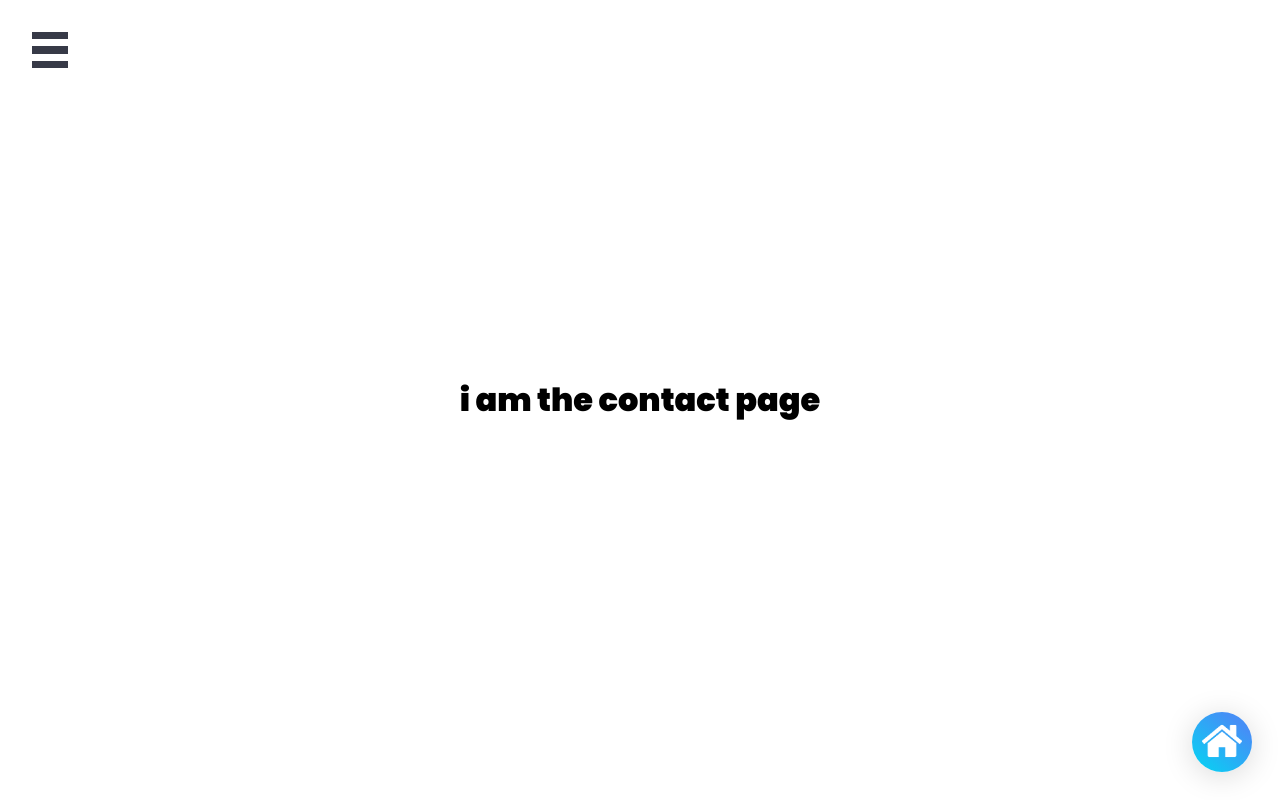
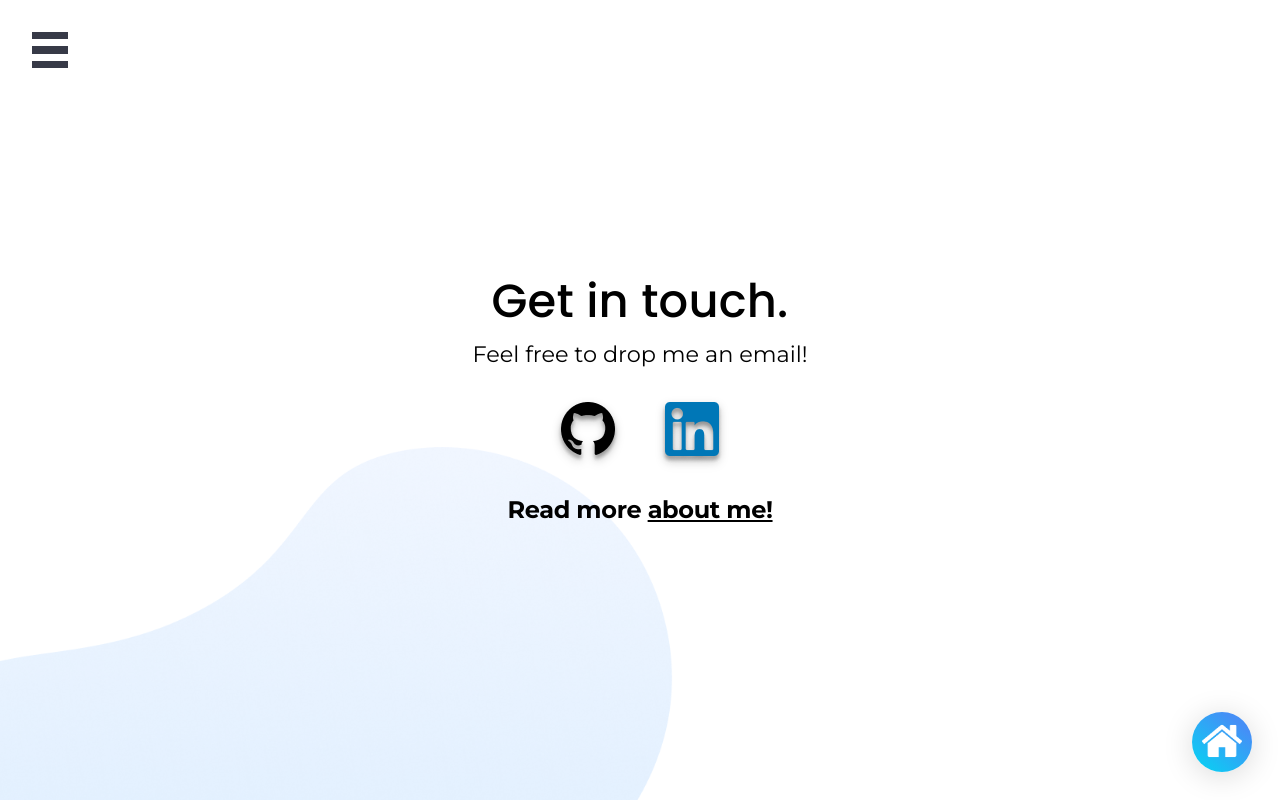
Before and after one commit to aj-1904/my-portfolio, a React (Create React App) app: page /#/contact in a window 1280 px wide. Built offline with nearby package versions, Linux system fonts and the light colour scheme.

Commit message:
Starting Contact Page

```diff
--- a/src/components/Contact/Contact.css
+++ b/src/components/Contact/Contact.css
@@ -0,0 +1,25 @@
+.social-icons-container {
+    display: flex;
+    flex-direction: row;
+    flex-wrap: wrap;
+    justify-content: center;
+    align-items: center;
+}
+
+.social-icon {
+    filter: drop-shadow(0 4px 4px rgba(0, 0, 0, 0.25));
+    margin: 21px;
+}
+
+.social-icon:hover,.contact-btn:hover {
+    filter: drop-shadow(0 8px 8px rgba(0, 0, 0, 0.32));
+    cursor: pointer;
+    transition: all 0.3s;
+}
+
+/* small screen sizes */
+@media only screen and (max-width: 640px) {
+    .social-icon {
+        margin: 8px 21px;
+    }
+}
--- a/src/components/Contact/Contact.jsx
+++ b/src/components/Contact/Contact.jsx
@@ -1,10 +1,32 @@
 import React from "react";
 import "./Contact.css";
+import Header from "../Header/Header";
+import FooterLink from "../FooterLink/FooterLink";
+import contactVector from "./../../assets/contact_anime.png";
+import github from "./../../assets/gh.png"
+import linkedin from "./../../assets/li.png"
 
 function Contact() {
   return (
     <div className="section-container">
-      <h1>i am the contact page</h1>
+      <Header
+        heading="Get in touch."
+        details="Feel free to drop me an email!"
+      />
+      {/* social icons */}
+      <div className="social-icons-container">
+        <a href="https://github.com/aj-1904" className="social-icon">
+        <img src={github} alt="social" />
+        </a>
+        <a href="https://www.linkedin.com/in/ayush-jain-190495/" className="social-icon">
+        <img src={linkedin} alt="social" />
+        </a>
+      </div>
+      <FooterLink phrase="Read more " link="about me!" toAddress="/about" />
+
+      <div className="vector-frame">
+        <img src={contactVector} alt="vector" className="about-vector" />
+      </div>
     </div>
   );
 }
--- a/src/components/Projects/Projects.jsx
+++ b/src/components/Projects/Projects.jsx
@@ -1,10 +1,17 @@
 import React from "react";
 import "./Projects.css";
+import Header from "../Header/Header";
+import FooterLink from "../FooterLink/FooterLink";
 
 function Projects() {
   return (
     <div className="section-container">
-      <h1>i am the projects page</h1>
+      <Header
+        heading="My Projects."
+        details="Here are few projects I've worked on, do check them out!"
+      />
+
+      <FooterLink phrase="Check out my " link="skills!" toAddress="/skills" />
     </div>
   );
 }
--- a/src/components/Skills/Skills.css
+++ b/src/components/Skills/Skills.css
@@ -27,6 +27,7 @@
     text-align: center;
     letter-spacing: -0.015em;
     color: #000;
+    margin: 0;
 }
 
 .skills-vector-frame {
```
